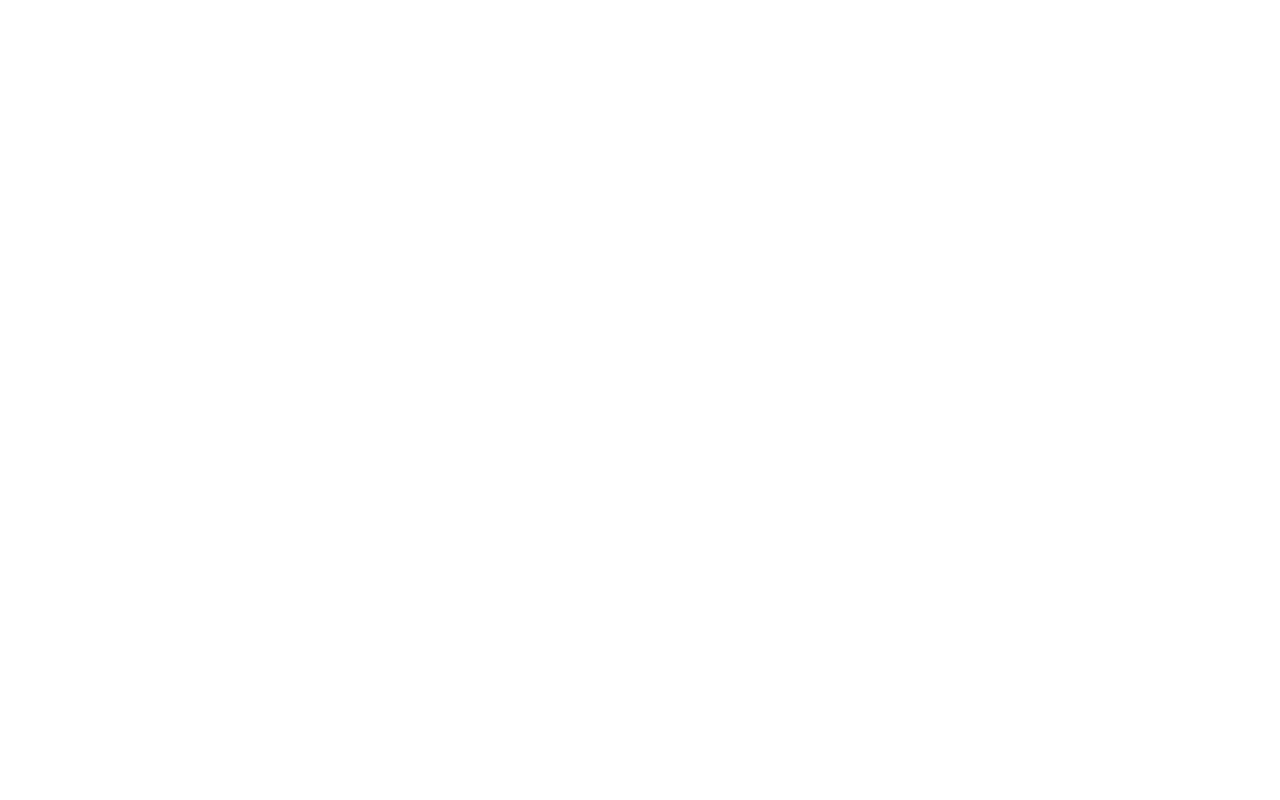
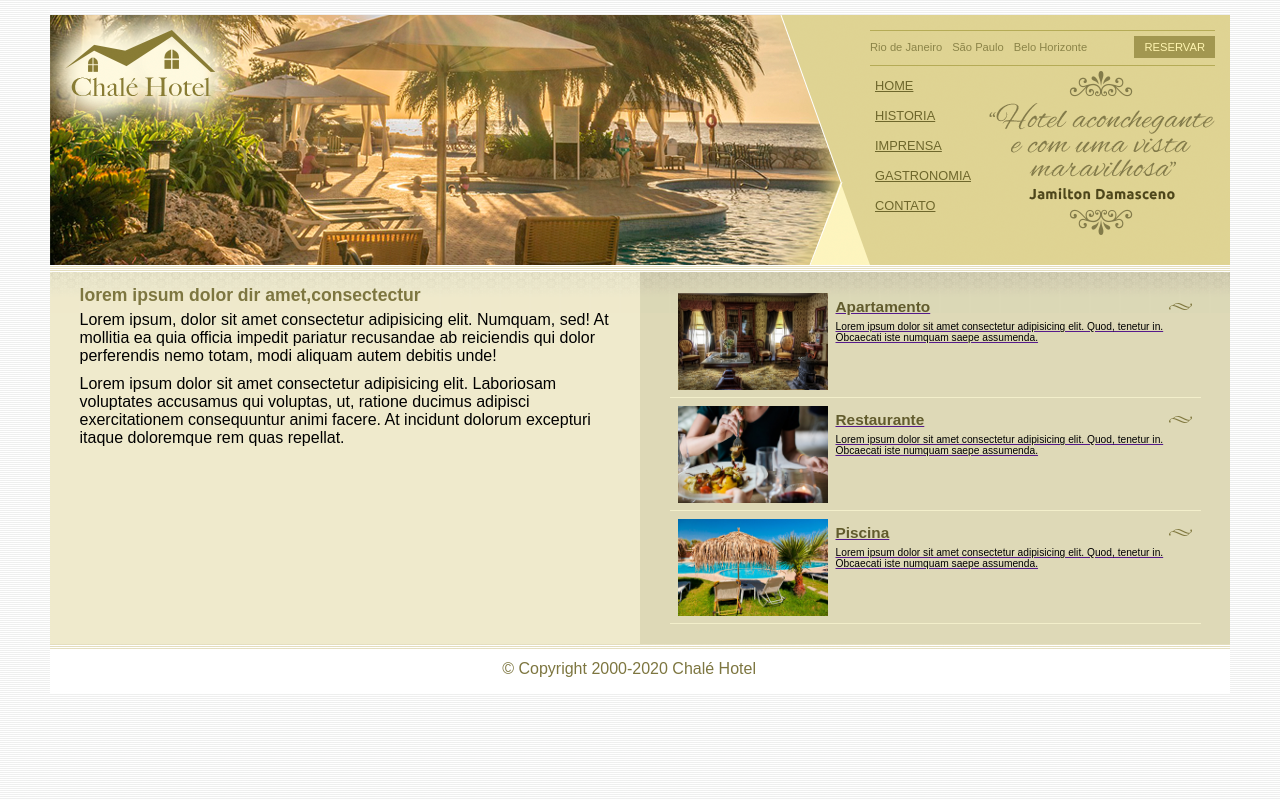
Before and after one commit to felipenunes07/Projetos_Web, a plain HTML site: page Proj06/index.html in a window 1280 px wide. Drawn offline with Linux system fonts and the light colour scheme.

Commit message:
Chalé Hotel

```diff
--- a/Proj06/index.html
+++ b/Proj06/index.html
@@ -4,9 +4,103 @@
     <meta charset="UTF-8">
     <meta http-equiv="X-UA-Compatible" content="IE=edge">
     <meta name="viewport" content="width=device-width, initial-scale=1.0">
-    <title>Document</title>
+    <link rel="stylesheet" href="style.css">
+    <title>Chalé Hotel</title>
 </head>
 <body>
 
+    <div id="container"> <!--Inicio Container-->
+        <div id="topo"> <!--Inicio topo-->
+
+            <div id="area-logo">
+                <h1 class="logo">
+                    <a href="">Chalé Hotel</a></h1>
+
+            </div>
+            <div id="area-menu">
+                <div id="conteudo-menu">
+
+                    <div id="menu-locais">
+                        <span class="locais">Rio de Janeiro </span>
+                        <span class="locais">São Paulo </span>
+                        <span class="locais"> Belo Horizonte</span>
+                        <a class="reserva" href="">Reservar</a>
+                        <div style="clear: both;"></div>
+                    </div>
+
+                    <div id="menu">
+                        <ul id="navegacao">
+                            <li>
+                                <a href="">Home</a>
+                            </li>
+                            <li> <a href="">Historia</a>
+                                </li>
+                            <li>
+                                <a href="">Imprensa</a>
+                            </li>
+                            <li>
+                                <a href="">Gastronomia</a>
+                            </li>
+                            <li>
+                                <a href="">Contato</a>
+                            </li>
+                        </ul>
+                        <img class="depoimento" src="imagens/depoimento.png" alt="">
+
+                    </div>
+                </div>
+
+            </div>
+
+        </div> <!--Fim topo-->
+
+        <div id="area-principal">
+           <div class="conteudo">
+                <h2>
+                    lorem ipsum dolor dir amet,consectectur
+                </h2>
+                <p>Lorem ipsum, dolor sit amet consectetur adipisicing elit. Numquam, sed! At mollitia ea quia officia impedit pariatur recusandae ab reiciendis qui dolor perferendis nemo totam, modi aliquam autem debitis unde!</p>
+                <p>Lorem ipsum dolor sit amet consectetur adipisicing elit. Laboriosam voluptates accusamus qui voluptas, ut, ratione ducimus adipisci exercitationem consequuntur animi facere. At incidunt dolorum excepturi itaque doloremque rem quas repellat.
+                </p>
+           </div>
+        </div>
+
+        <div id="area-lateral">
+            <div class="conteudo">
+
+                <ul id="beneficios">
+                    <li>
+                        <a href="">
+                            <img src="imagens/apartamento.jpg" width="150" alt="apartamento">
+                            <h3>Apartamento</h3>
+                            <p>Lorem ipsum dolor sit amet consectetur adipisicing elit. Quod, tenetur in. Obcaecati iste numquam saepe assumenda.</p>
+                        </a>
+                    </li>
+                    <li>
+                        <a href="">
+                            <img src="imagens/restaurante.jpg" width="150" alt="restaurante">
+                            <h3>Restaurante</h3>
+                            <p>Lorem ipsum dolor sit amet consectetur adipisicing elit. Quod, tenetur in. Obcaecati iste numquam saepe assumenda.</p>
+                        </a>
+                    </li>
+                    <li>
+                        <a href="">
+                            <img src="imagens/piscina.jpg" width="150" alt="piscina">
+                            <h3>Piscina</h3>
+                            <p>Lorem ipsum dolor sit amet consectetur adipisicing elit. Quod, tenetur in. Obcaecati iste numquam saepe assumenda.</p>
+                        </a>
+                    </li>
+                </ul>
+            </div>
+
+        </div>
+        <div id="rodape">
+            <span id="copy">
+                &copy; Copyright 2000-2020 Chalé Hotel
+            </span>
+        </div>
+
+    </div> <!--Fim Container-->
+
 </body>
 </html>
--- /dev/null
+++ b/Proj06/style.css
@@ -0,0 +1,226 @@
+* {
+    margin: 0;
+    padding: 0;
+
+}
+
+body{
+    font-family: Arial, Helvetica, sans-serif;
+    background: url(imagens/bg.png);
+    margin: 15px;
+}
+
+#container {
+   background: #ede9cc url(imagens/bg-container.png) top center repeat-y;
+   margin: 0 auto;
+   min-width: 740px;
+   max-width: 1180px;
+
+
+
+}
+
+#topo {
+    position: relative;
+    background: #dbcd87;
+    height: 15.4em;
+    min-height: 250px;
+}
+
+#area-logo {
+    position: absolute;
+    background: url(imagens/topo-imagem-principal2.png) no-repeat;
+    width: 100%;
+    height: 250px;
+    top: 0;
+    left: 0;
+    z-index: 1;
+}
+
+.logo a {
+    position: absolute;
+    top: 15px;
+    left: 15px;
+    z-index: 3;
+    background:  url(imagens/logo.png);
+    width: 151px;
+    height: 66px;
+    text-indent: -9000px;
+}
+
+#area-menu {
+    position: absolute;
+    background: blue;
+    width: 450px;
+    background: url(imagens/topo-imagem-lateral.png) no-repeat;
+    height: 250px;
+    top: 0;
+   right: 0;
+   z-index: 2;
+}
+
+#conteudo-menu {
+    margin-left: 90px ;
+    margin-right: 15px;
+    padding-top: 15px;
+}
+
+#menu-locais {
+    border-bottom:  1px solid #b5ab56;
+    border-top: 1px solid #b5ab56;
+    padding-top: 5px;
+    padding-bottom: 5px;
+    font-size: 0.7em;
+    color: #8b8448;
+}
+
+#menu-locais .locais {
+    float: left;
+    line-height: 2.1em;
+}
+
+a.reserva {
+    text-transform: uppercase;
+    background: #a29750;
+    color: #fff5b0;
+    padding: 5px 10px;
+    float: right;
+    text-decoration: none;
+
+}
+
+/*Barra de navegação vertical*/
+
+#menu {
+    margin-top: 5px;
+}
+
+ul {
+    list-style: none;
+}
+
+#menu-locais span:hover{
+    background: #fdf6be;
+    cursor: pointer;
+    text-align: center;
+}
+
+#menu-locais span{
+    padding-right: 10px;
+}
+
+ul#navegacao {
+    float: left;
+}
+
+
+ul#navegacao a {
+    text-transform: uppercase;
+    font-size: 0.8em;
+    padding: 5px;
+    color: #6e672c;
+    line-height: 30px;
+}
+
+ul#navegacao a:hover{
+    background: #fdf6be;
+}
+
+.depoimento {
+    width: 226px;
+    height: 164px;
+    float: right    ;
+}
+
+#area-principal {
+    float: left;
+    width: 50%;
+    background: url(imagens/bg-area-principal.png ) top left repeat-x;
+    padding: 15px 0px;
+}
+
+#area-lateral {
+    float: right;
+    width: 50%;
+    background: url(imagens/bg-area-lateral.png ) top left repeat-x;
+    padding: 20px 0px;
+
+}
+
+.conteudo{
+    margin: 0 auto;
+    width: 90%;
+
+}
+
+#rodape{
+    clear: both;
+    padding: 16px;
+    background: white url(imagens/bg-rodape.png) repeat-x top;
+    color: #7d7640;
+}
+
+/* Formatações de textos*/
+
+h2 {
+    color: #7d7640;
+    font-size: 1.1em;
+    padding: 5px 0px;
+
+}
+
+p {
+    font-size: 1em;
+    margin-bottom: 10px;
+}
+
+#copy{
+    margin-left: 38%;
+}
+
+.img-lateral{
+    width: 125px;
+    height: 75px;
+    margin-left: 5px;
+    float: left;
+
+}
+
+.conteudo-lateral .h2{
+    margin-left: 15px;
+}
+
+/*Fromatação area lateral*/
+
+#beneficios li {
+    padding: 8px;
+    border-bottom: 1px solid #f3efcb;
+    height: 6em;
+}
+
+#beneficios li a img{
+    float: left;
+    margin-right: 8px;
+}
+
+#beneficios li a p {
+    color: #000;
+    font-size: 0.8em;
+}
+
+#beneficios li a {
+    font-size: 0.8em;
+}
+
+
+#beneficios li a h3 {
+    font-size: 1.2em;
+    color: #615b2d;
+    padding: 5px 0px;
+    background: url(imagens/ornamento.png) no-repeat center right ;
+}
+
+#beneficios li:hover{
+    background: #f6f3d6;
+    cursor: pointer;
+}
```
